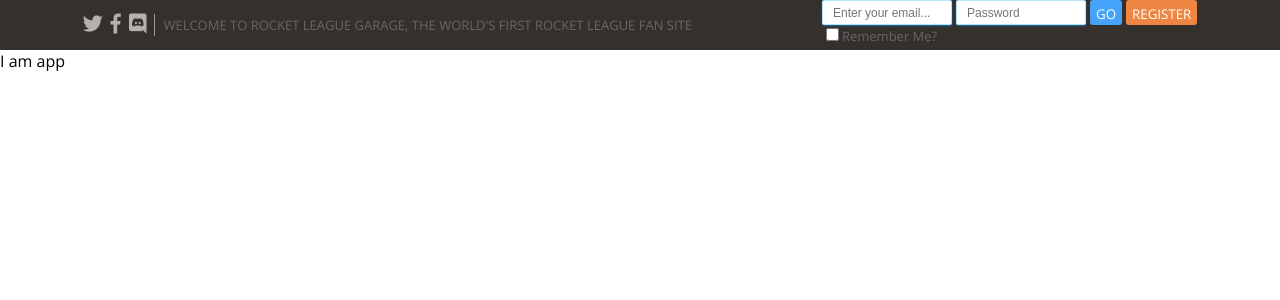
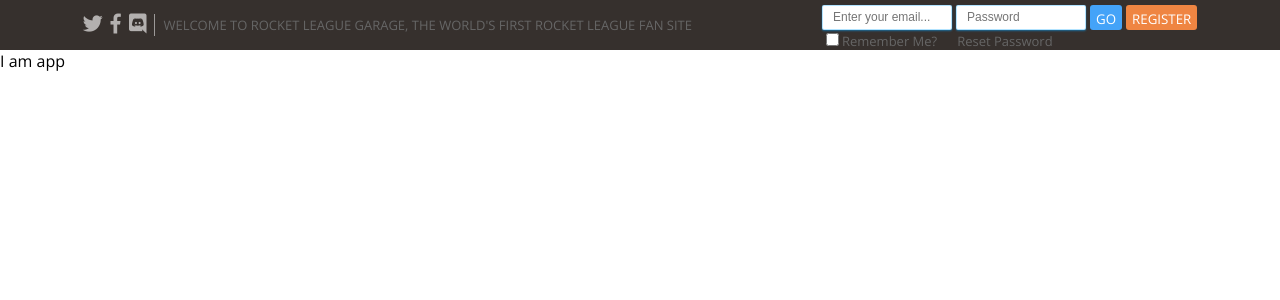
Before and after one commit to devlemire/rocket-garage, a React (Create React App) app in the folder public/: page / in a window 1280 px wide. Shown: the top 300 px of the page. Built offline with nearby package versions, Linux system fonts and the light colour scheme; no server answers.

Commit message:
JL login-component - Not login stuff.

```diff
--- a/public/src/components/Header/Guest/Guest.css
+++ b/public/src/components/Header/Guest/Guest.css
@@ -0,0 +1,11 @@
+.Header-guest-container {
+  height: 100%;
+  display: flex;
+  flex-direction: column;
+  align-items: flex-start;
+  justify-content: center;
+}
+
+.Header-right-bottom {
+  margin-bottom: 4px;
+}
--- a/public/src/components/Header/Guest/Guest.js
+++ b/public/src/components/Header/Guest/Guest.js
@@ -78,6 +78,8 @@ export default class Guest extends Component {
         <div className="Header-right-bottom">
           <input type="checkbox" id="Header-remember-checkbox" />
           <label htmlFor="Header-remember-checkbox">Remember Me?</label>
+
+          <span style={{ marginLeft: '20px' }}>Reset Password</span>
         </div>
 
         <Modal
--- a/public/src/components/Header/Header.js
+++ b/public/src/components/Header/Header.js
@@ -8,7 +8,6 @@ export default class Header extends Component {
   constructor() {
     super()
     this.state = {
-      loggedIn: false,
       user: null
     }
 
@@ -22,10 +21,10 @@ export default class Header extends Component {
     axios
       .post(config.api.auth.check)
       .then(r => {
-        this.setState({ loggedIn: true, user: r.data })
+        this.setState({ user: r.data })
       })
       .catch(err => {
-        this.setState({ loggedIn: false })
+        this.setState({ user: null })
       })
   }
 
@@ -33,23 +32,23 @@ export default class Header extends Component {
     axios
       .post(config.api.auth.login, { email, password })
       .then(r => {
-        this.setState({ loggedIn: true, user: r.data })
+        this.setState({ user: r.data })
       })
       .catch(err => {
-        this.setState({ loggedIn: false })
+        this.setState({ user: null })
       })
   }
 
   logOut() {
     axios.post(config.api.auth.logout).then(r => {
-      this.setState({ loggedIn: false, user: null })
+      this.setState({ user: null })
     })
 
     // TODO: handle logout failing?
   }
 
   render() {
-    const { loggedIn, user } = this.state
+    const { fetchedData, user } = this.state
 
     return (
       <header>
@@ -66,7 +65,7 @@ export default class Header extends Component {
         </section>
 
         <section className="Header-right">
-          {loggedIn ? (
+          {user ? (
             <User data={user} logOutFn={this.logOut} />
           ) : (
             <Guest logInFn={this.logIn} />
```
Also changed, not shown: 1 other file (tests, documents, lock files or other folders).
